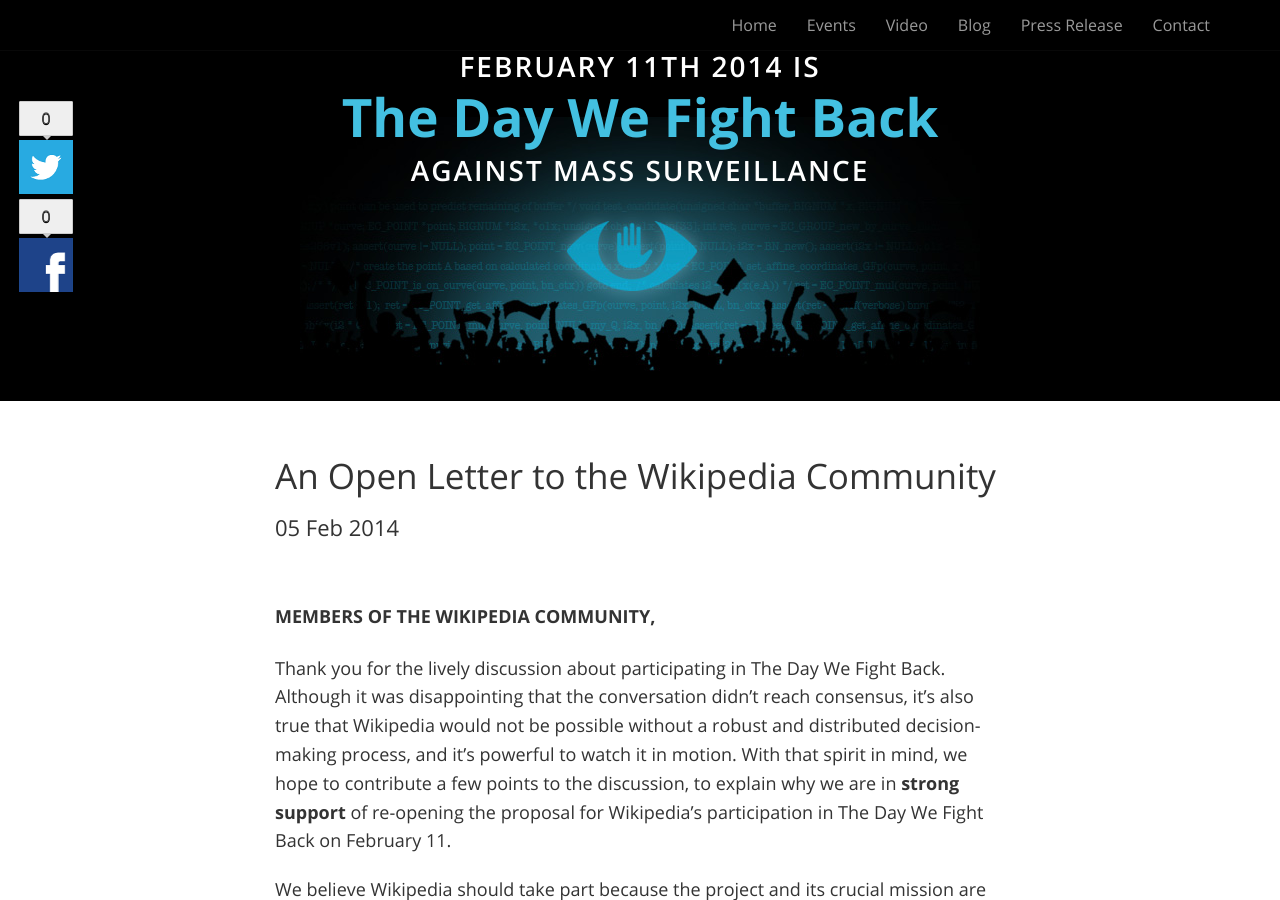
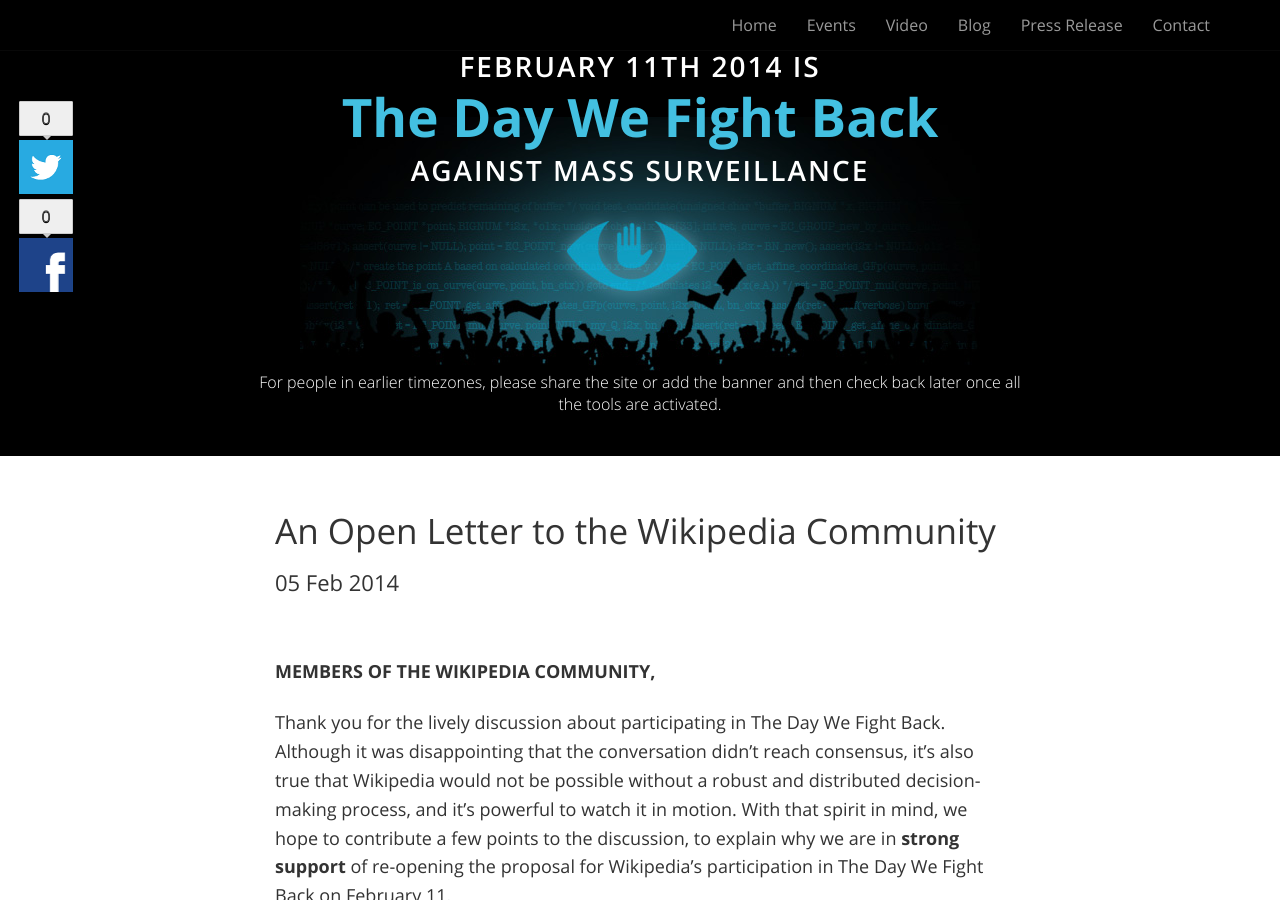
Before and after one commit to tfrce/thedaywefightback, a Jekyll site: the page built from _posts/2014-02-05-open-letter-to-wikipedia.markdown, in a window 1280 px wide and 900 px high. Built offline with Jekyll 4.4.1, drawn with Linux system fonts in a browser that asks for light colours; Markdown is read by kramdown in place of the engine named in the settings; comment, search, counter and statistics services are not loaded; some of the changed lines change nothing that is shown.

Commit message:
note and correct countdown

```diff
--- a/_includes/jumbotron.html
+++ b/_includes/jumbotron.html
@@ -17,5 +17,6 @@
               <div id='seconds-left'></div>seconds left.
             </div>
             {% endif %}
+            <p style="color: #fff; font-size: 16px;">For people in earlier timezones, please share the site or add the banner and then check back later once all the tools are activated.</p>
         </div>
     </div>
--- a/js/main.js
+++ b/js/main.js
@@ -28,7 +28,7 @@
 // Update the day/hr/min/sec on page
 function updateTimeOnSite(timeDiffObj) {
   daysOd.update(timeDiffObj.d);
-  hoursOd.update(timeDiffObj.h);
+  hoursOd.update(timeDiffObj.h-3);
   minutesOd.update(timeDiffObj.m);
   secondsOd.update(timeDiffObj.s);
 }
```
